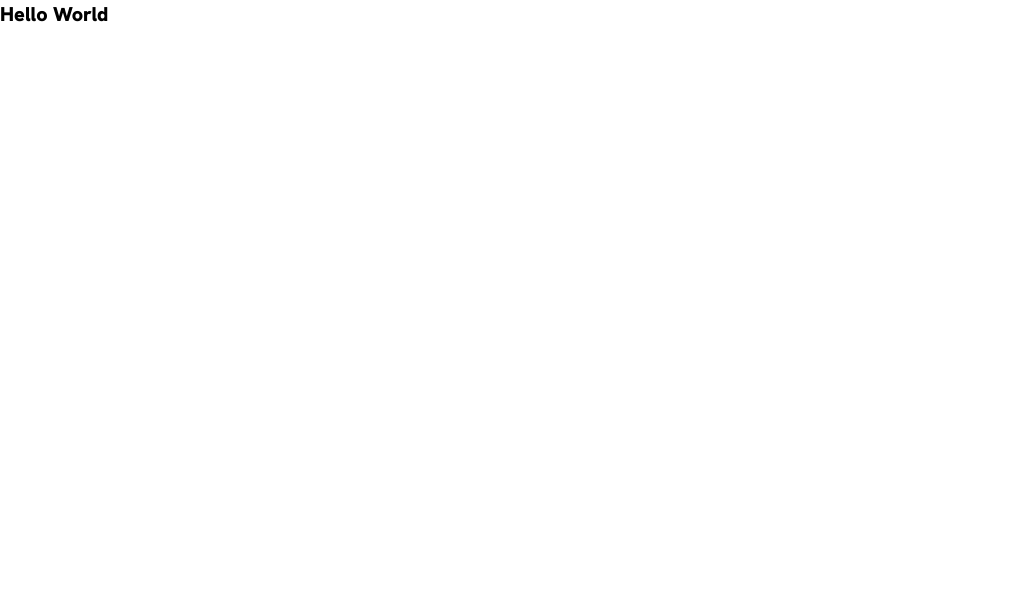
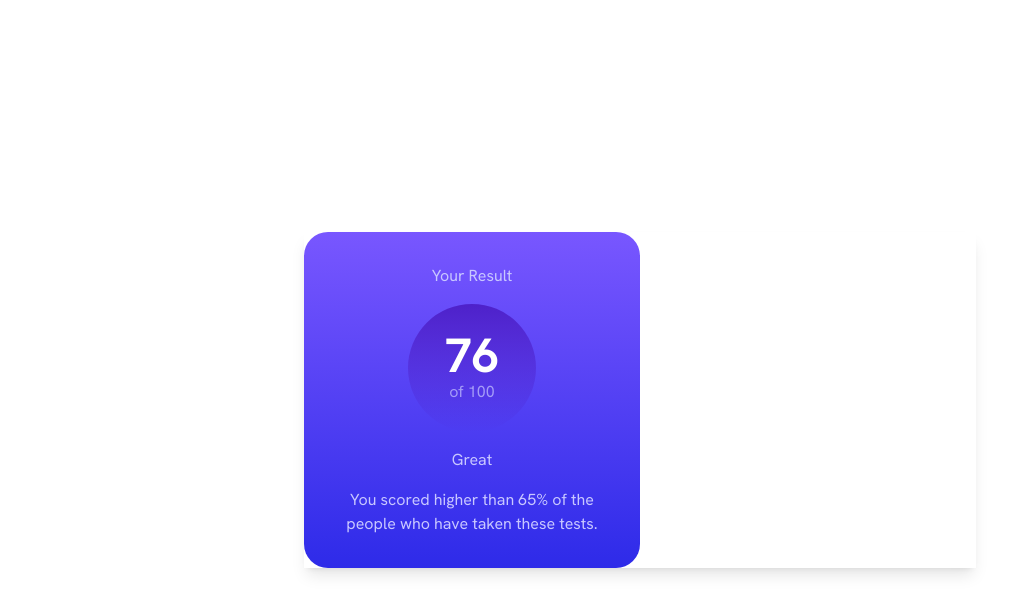
Before and after one commit to guitarcade/results-summary-component-tailwind, a website: page index.html in a window 1280 px wide. Shown: the whole page, without its empty margins (0-1034 px from the left). Drawn offline with nearby package versions, Linux system fonts and the light colour scheme; files that its build step writes are made by us from their sources.

Commit message:
finished left col

```diff
--- a/index.html
+++ b/index.html
@@ -7,7 +7,24 @@
   <title>Frontend Mentor | Results summary component</title>
   <link rel="stylesheet" href="style.css">
 </head>
-<body>
-  <h1 class="text-xl font-black">Hello World</h1>
+<body class="sm:grid place-content-center min-h-screen">
+  <main>
+    <div class="max-w-2xl sm:shadow-lg sm:mx-4 sm:grid sm:grid-cols-2">
+
+      <div class="grid content-start items-center justify-center text-center gap-4 text-light-lavender result p-8 bg-gradient-to-b from-light-slate-blue to-light-royal-blue rounded-b-3xl sm:rounded-3xl">
+        <h1>Your Result</h1>
+
+        <p class="w-32 mx-auto aspect-square bg-gradient-to-b from-violet-blue to-persian-blue rounded-full grid place-content-center">
+          <span class="text-5xl text-white font-bold">76</span> <span class="opacity-70">of 100</span>
+        </p>
+
+        <h2>Great</h2>
+        <p>You scored higher than 65% of the people who have taken these tests.</p>
+      </div>
+
+      <div class="summary">
+      </div>
+    </div>
+  </main>
 </body>
 </html>
--- a/package.json
+++ b/package.json
@@ -1,6 +1,7 @@
 {
   "scripts": {
-    "build": "npx tailwindcss -i input.css -o public/style.css && cp index.html public/ && cp -R assets/ public/assets/"
+    "build": "npx tailwindcss -i input.css -o public/style.css && cp index.html public/ && cp -R assets/ public/assets/",
+    "dev": "npx tailwindcss -i input.css -o style.css --watch"
   },
   "devDependencies": {
     "tailwindcss": "^3.3.2"
--- a/tailwind.config.js
+++ b/tailwind.config.js
@@ -2,6 +2,23 @@
 module.exports = {
   content: ["*.html"],
   theme: {
+    colors: {
+      'accent-light-red':'hsl(0, 100%, 67%)',
+      'accent-orangey-yellow':'hsl(39, 100%, 56%)',
+      'accent-green-teal':'hsl(166, 100%, 37%)',
+      'accent-cobalt-blue':'hsl(234, 85%, 45%)',
+      'light-slate-blue':'hsl(252, 100%, 67%)',
+      'light-royal-blue':'hsl(241, 81%, 54%)',
+      'violet-blue':'hsla(256, 72%, 46%, 1)',
+      'persian-blue':'hsla(241, 72%, 46%, 0)',
+      'white':'hsl(0, 0%, 100%)',
+      'pale-blue':'hsl(221, 100%, 96%)',
+      'light-lavender':'hsl(241, 100%, 89%)',
+      'dark-gray-blue':'hsl(224, 30%, 27%)',
+    },
+    screens: {
+      'sm':'600px'
+    },
     extend: {
       fontFamily: {
         sans  : ['HankenGrotesk', 'sans-serif'],
```
